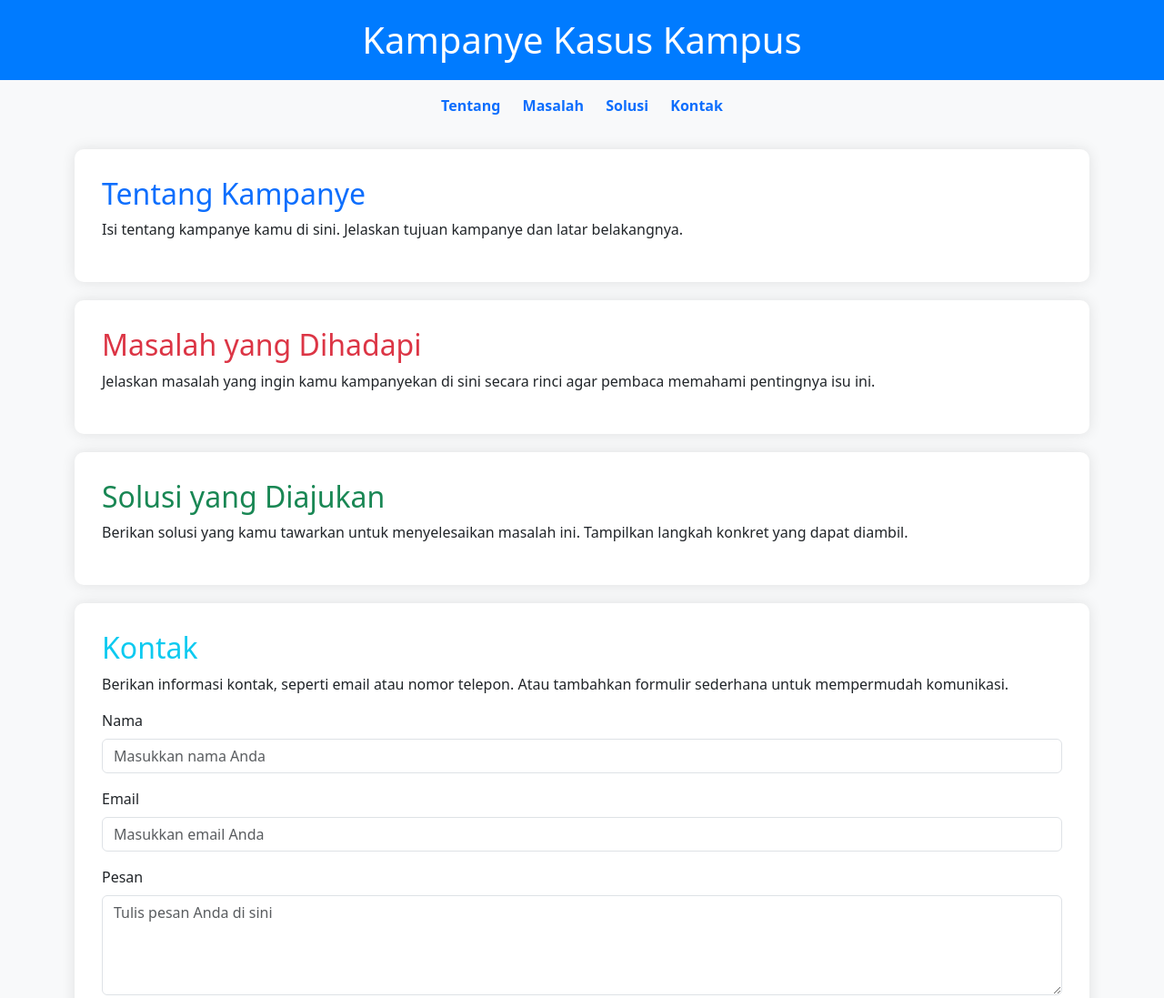
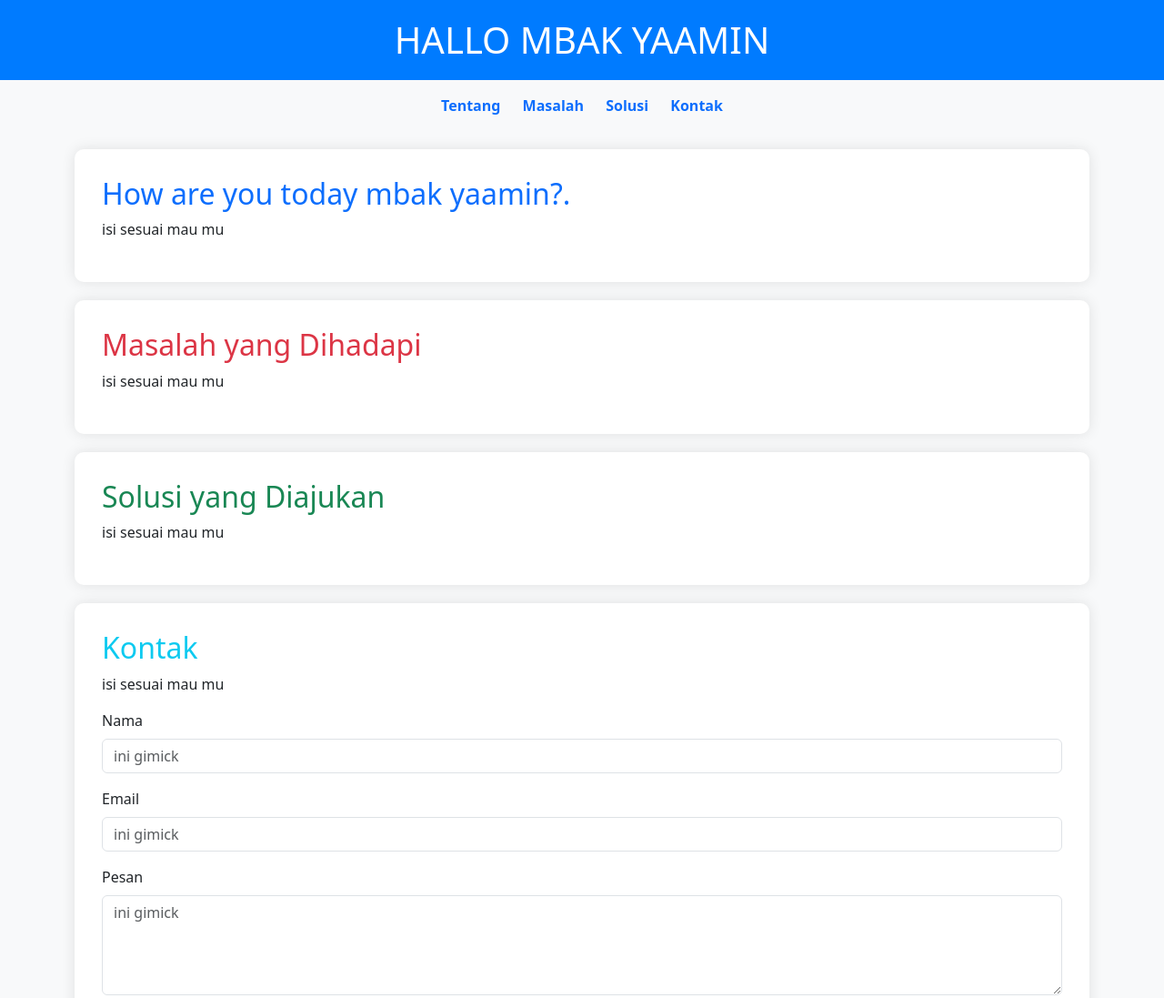
Before and after one commit to Bryy09/Aku, a plain HTML site: page index.html in a window 1280 px wide. Shown: the top 1097 px of the page at 91% size. Drawn offline with nearby package versions, Linux system fonts and the light colour scheme.

Commit message:
Update index.html

```diff
--- a/index.html
+++ b/index.html
@@ -59,7 +59,7 @@
 <body>
 
 <header class="text-center">
-    <h1>Kampanye Kasus Kampus</h1>
+    <h1>HALLO MBAK YAAMIN</h1>
 </header>
 
 <nav class="bg-light py-3">
@@ -73,35 +73,35 @@
 
 <div class="container">
     <div class="content" id="tentang">
-        <h2 class="text-primary">Tentang Kampanye</h2>
-        <p>Isi tentang kampanye kamu di sini. Jelaskan tujuan kampanye dan latar belakangnya.</p>
+        <h2 class="text-primary">How are you today mbak yaamin?.</h2>
+        <p>isi sesuai mau mu</p>
     </div>
 
     <div class="content" id="masalah">
         <h2 class="text-danger">Masalah yang Dihadapi</h2>
-        <p>Jelaskan masalah yang ingin kamu kampanyekan di sini secara rinci agar pembaca memahami pentingnya isu ini.</p>
+        <p>isi sesuai mau mu</p>
     </div>
 
     <div class="content" id="solusi">
         <h2 class="text-success">Solusi yang Diajukan</h2>
-        <p>Berikan solusi yang kamu tawarkan untuk menyelesaikan masalah ini. Tampilkan langkah konkret yang dapat diambil.</p>
+        <p>isi sesuai mau mu</p>
     </div>
 
     <div class="content" id="kontak">
         <h2 class="text-info">Kontak</h2>
-        <p>Berikan informasi kontak, seperti email atau nomor telepon. Atau tambahkan formulir sederhana untuk mempermudah komunikasi.</p>
+        <p>isi sesuai mau mu</p>
         <form>
             <div class="mb-3">
                 <label for="name" class="form-label">Nama</label>
-                <input type="text" class="form-control" id="name" placeholder="Masukkan nama Anda">
+                <input type="text" class="form-control" id="name" placeholder="ini gimick">
             </div>
             <div class="mb-3">
                 <label for="email" class="form-label">Email</label>
-                <input type="email" class="form-control" id="email" placeholder="Masukkan email Anda">
+                <input type="email" class="form-control" id="email" placeholder="ini gimick">
             </div>
             <div class="mb-3">
                 <label for="message" class="form-label">Pesan</label>
-                <textarea class="form-control" id="message" rows="4" placeholder="Tulis pesan Anda di sini"></textarea>
+                <textarea class="form-control" id="message" rows="4" placeholder="ini gimick"></textarea>
             </div>
             <button type="submit" class="btn btn-primary">Kirim</button>
         </form>
```
